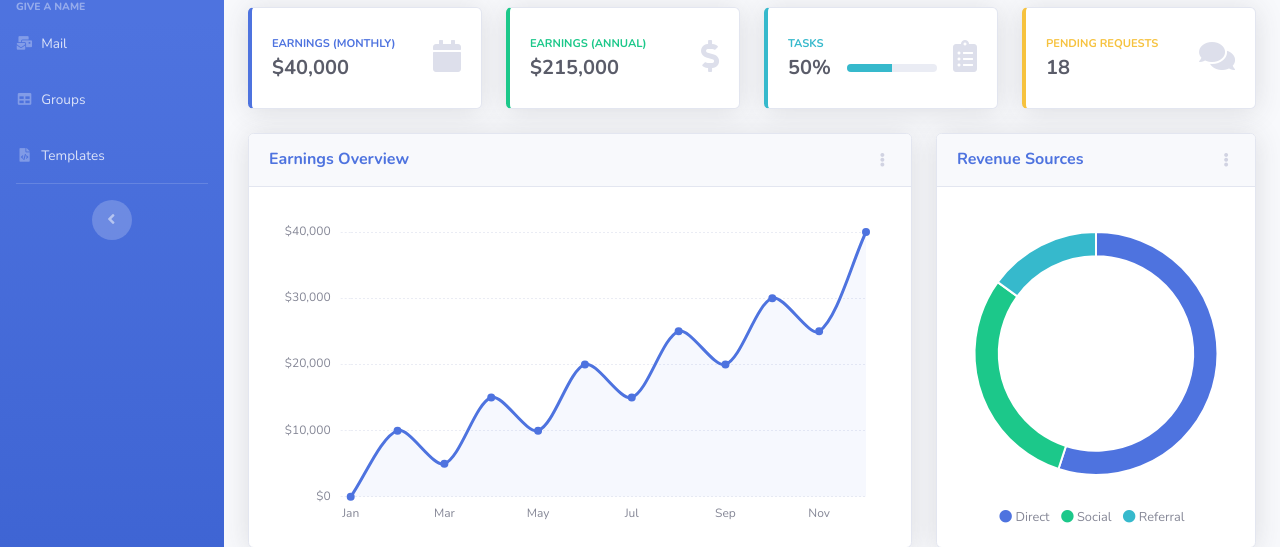
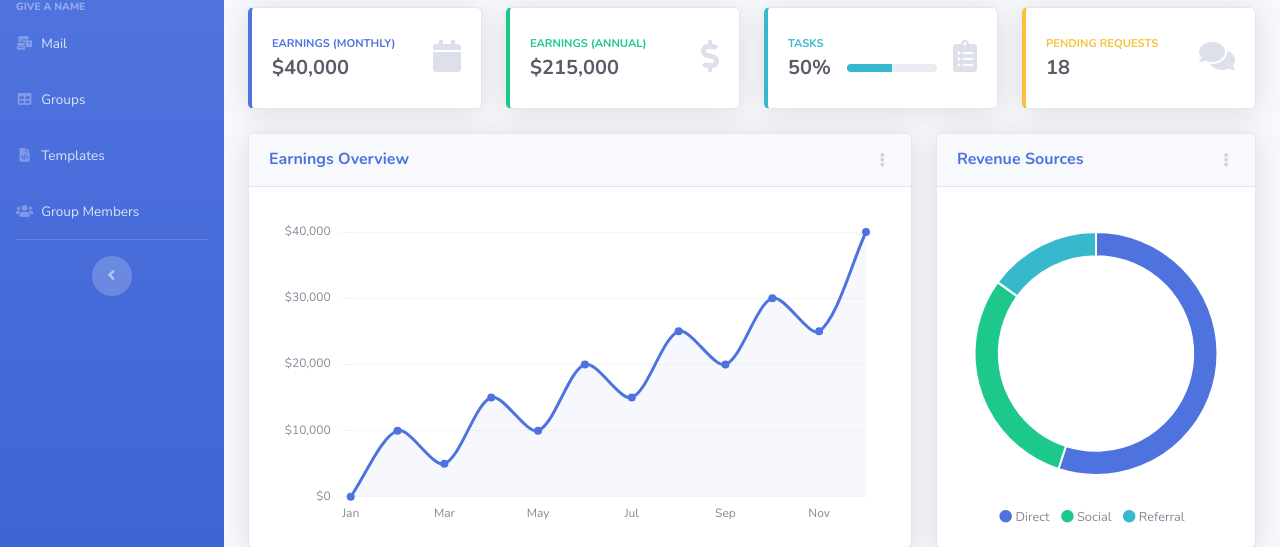
Before and after one commit to data-charya/Cn-project, a Flask app: page / in a window 1280 px wide. Shown: the part 145-692 px from the top of the page. Run offline with Flask 2, Linux system fonts and the light colour scheme; some libraries are stand-ins or nearby versions.

Commit message:
Update base.html

```diff
--- a/templates/base.html
+++ b/templates/base.html
@@ -77,6 +77,13 @@
                 <a class="nav-link" href="templates.html">
                     <i class="fas fa-fw fa-file-code"></i>
                     <span>Templates</span></a>
+            </li>
+
+            <!-- Nav Item - Group memberss -->
+            <li class="nav-item">
+                <a class="nav-link" href="group_members.html">
+                    <i class="fas fa-fw fa-users"></i>
+                    <span>Group Members</span></a>
             </li>
 
             <!-- Divider -->
```
